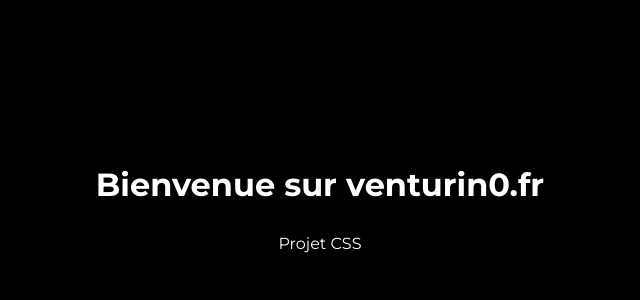
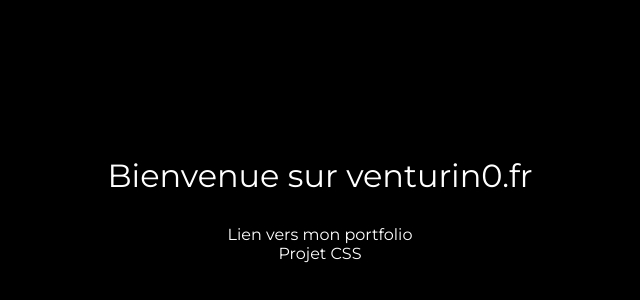
Before and after one commit to ventustyl/venturin0, a plain HTML site: page index.html in a window 1280 px wide. Shown: the part 206-506 px from the top of the page, without its empty margins (320-960 px from the left). Drawn offline with Linux system fonts and the light colour scheme.

Commit message:
PROD maj font

```diff
--- a/index.html
+++ b/index.html
@@ -3,6 +3,10 @@
   <head>
     <meta charset="UTF-8" />
     <meta name="viewport" content="width=device-width, initial-scale=1.0" />
+    <link
+      href="https://fonts.googleapis.com/css2?family=Montserrat:ital@0;1&display=swap"
+      rel="stylesheet"
+    />
     <link rel="stylesheet" href="style.css" />
     <title>My project HTML / CSS / JS</title>
   </head>
@@ -17,10 +21,11 @@
     </div>
     <div class="main">
       <h1 class="title contain">Bienvenue sur venturin0.fr</h1>
-
+      <a href="https://venturino.site" target="_blank"
+        >Lien vers mon portfolio</a
+      >
       <a href="#">Projet CSS</a>
     </div>
-
 
     <script src="./script.js"></script>
   </body>
--- a/style.css
+++ b/style.css
@@ -1,12 +1,13 @@
-@import url('https://fonts.googleapis.com/css2?family=Montserrat:ital,wght@0,100..900;1,100..900&display=swap');
-
 * {
   margin: 0;
   padding: 0;
   box-sizing: border-box;
-  font-family: Montserrat, "sans-serif";
   text-decoration: none;
   color: white;
+  font-family: "Montserrat", sans-serif;
+  font-optical-sizing: auto;
+  font-weight: 400;
+  font-style: normal;
 }
 
 body {
@@ -147,12 +148,9 @@ body {
 }
 
 @media (max-width: 768px) {
-
-
   .contain {
     width: 200px;
     flex-direction: column;
     align-items: center;
-
   }
 }
```
